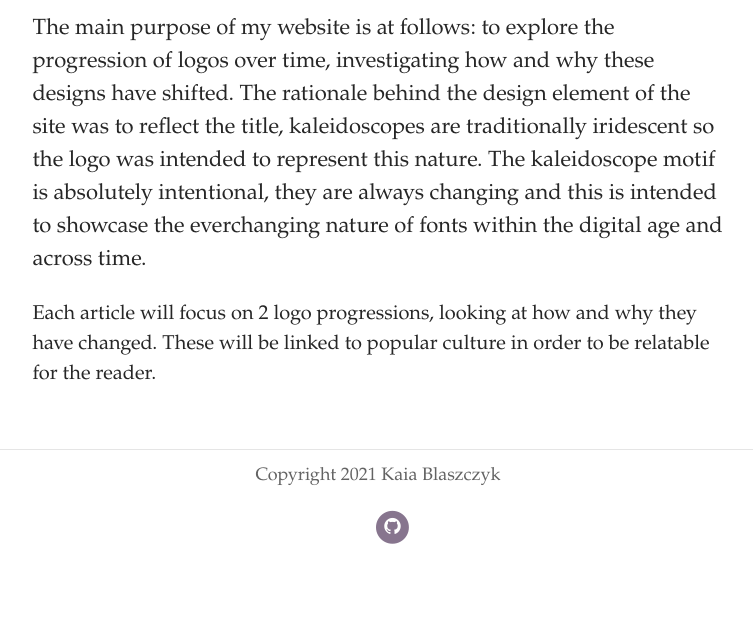
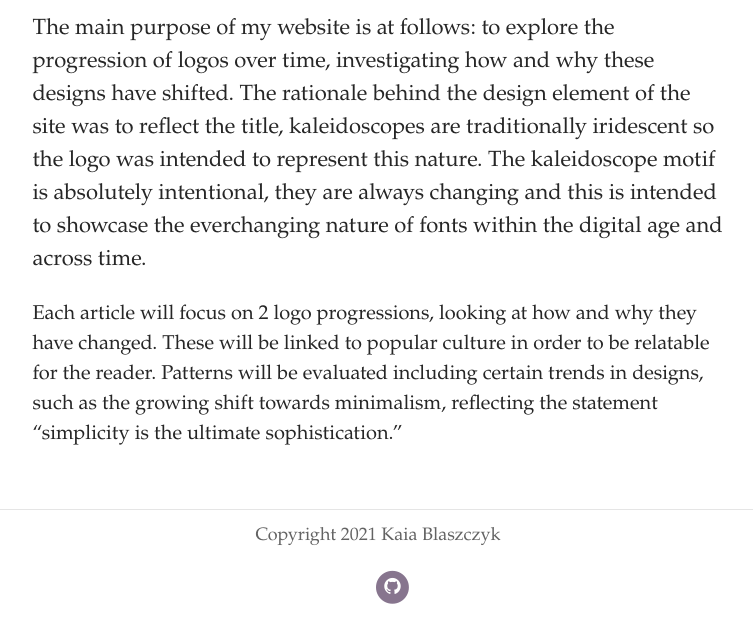
Before and after one commit to kajaforyears/typographic-design, a Jekyll site: the page built from pages/about.md, in a window 1280 px wide. Shown: the part 384-1017 px from the top of the page, without its empty margins (262-1015 px from the left). Built offline with Jekyll 4.4.1, drawn with Linux system fonts in a browser that asks for light colours; some web fonts are replaced; before the commit the page ends 957 px from its top, so only the background shows below that.

Commit message:
Update Page “about”

```diff
--- a/pages/about.md
+++ b/pages/about.md
@@ -13,4 +13,4 @@ show: false
 ---
 The main purpose of my website is at follows: to explore the progression of logos over time, investigating how and why these designs have shifted. The rationale behind the design element of the site was to reflect the title, kaleidoscopes are traditionally iridescent so the logo was intended to represent this nature. The kaleidoscope motif is absolutely intentional, they are always changing and this is intended to showcase the everchanging nature of fonts within the digital age and across time.
 
-Each article will focus on 2 logo progressions, looking at how and why they have changed. These will be linked to popular culture in order to be relatable for the reader.
+Each article will focus on 2 logo progressions, looking at how and why they have changed. These will be linked to popular culture in order to be relatable for the reader. Patterns will be evaluated including certain trends in designs, such as the growing shift towards minimalism, reflecting the statement "simplicity is the ultimate sophistication."
```
